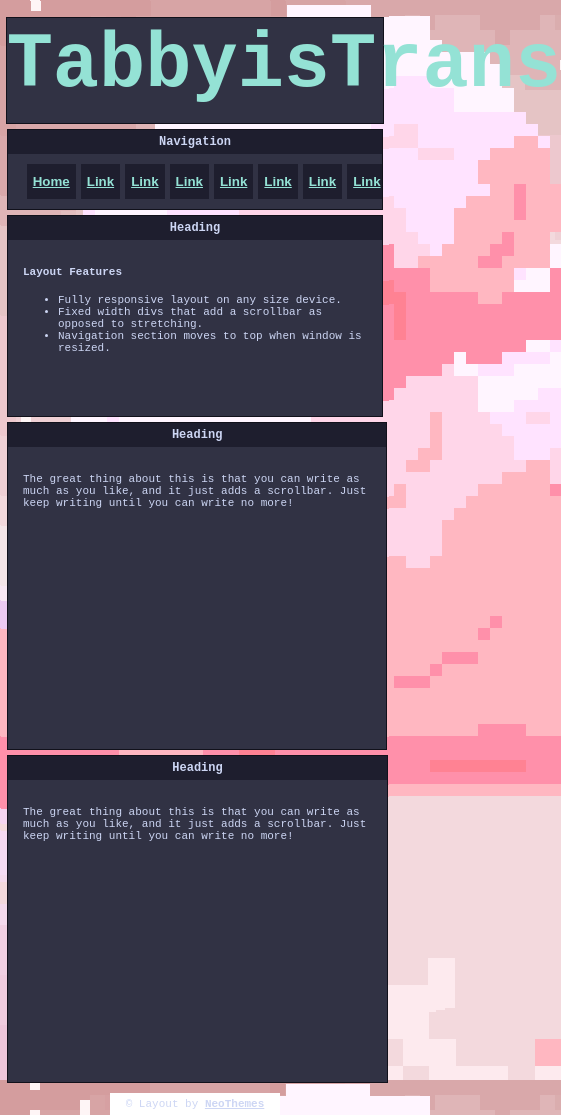
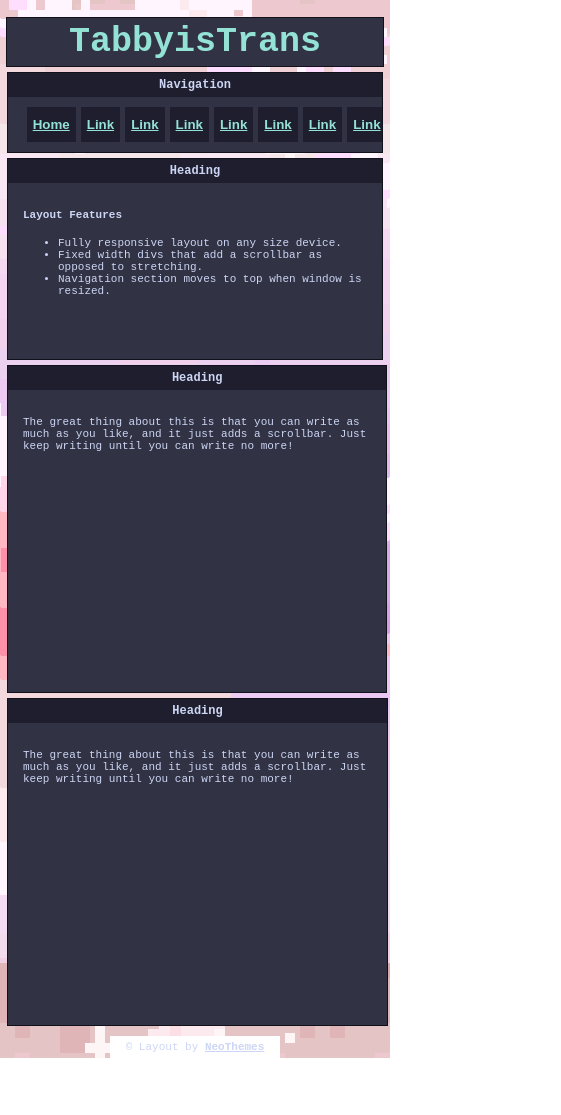
Before and after one commit to TabbyisTrans/tabbyistrans.github.io, a plain HTML site: page index.html in a window 390 px wide. Shown: the whole page, 561 px wide, since content can reach past the window. After the commit the page ends 1058 px from the top, so only its background shows below. Drawn offline with Linux system fonts and the light colour scheme.

Commit message:
💌 Fixed heading to support mobile devices!

```diff
--- a/styles.css
+++ b/styles.css
@@ -14,7 +14,7 @@
     font-family:'Courier New', Courier, monospace;
     font-size:11px;
     background-image:url("background.gif");
-    background-repeat:repeat;
+    background-position: center;
     color:var(--text-color);
     padding:1px;
     overflow-y:hidden;
@@ -37,7 +37,7 @@
  }
 #header {
     max-width:850px;
-    height:105px;
+    height:fit-content;
     margin-left:5px;
     margin-right:5px;
     margin:0 auto;
@@ -45,7 +45,7 @@
     border:1px solid var(--dkest-color);
 }
 .title {
-    font-size:7em;
+    font-size:35px;
     text-align:center;
     font-style:bold;
     margin-top: 1%;
```
Also changed, not shown: 1 other file.
